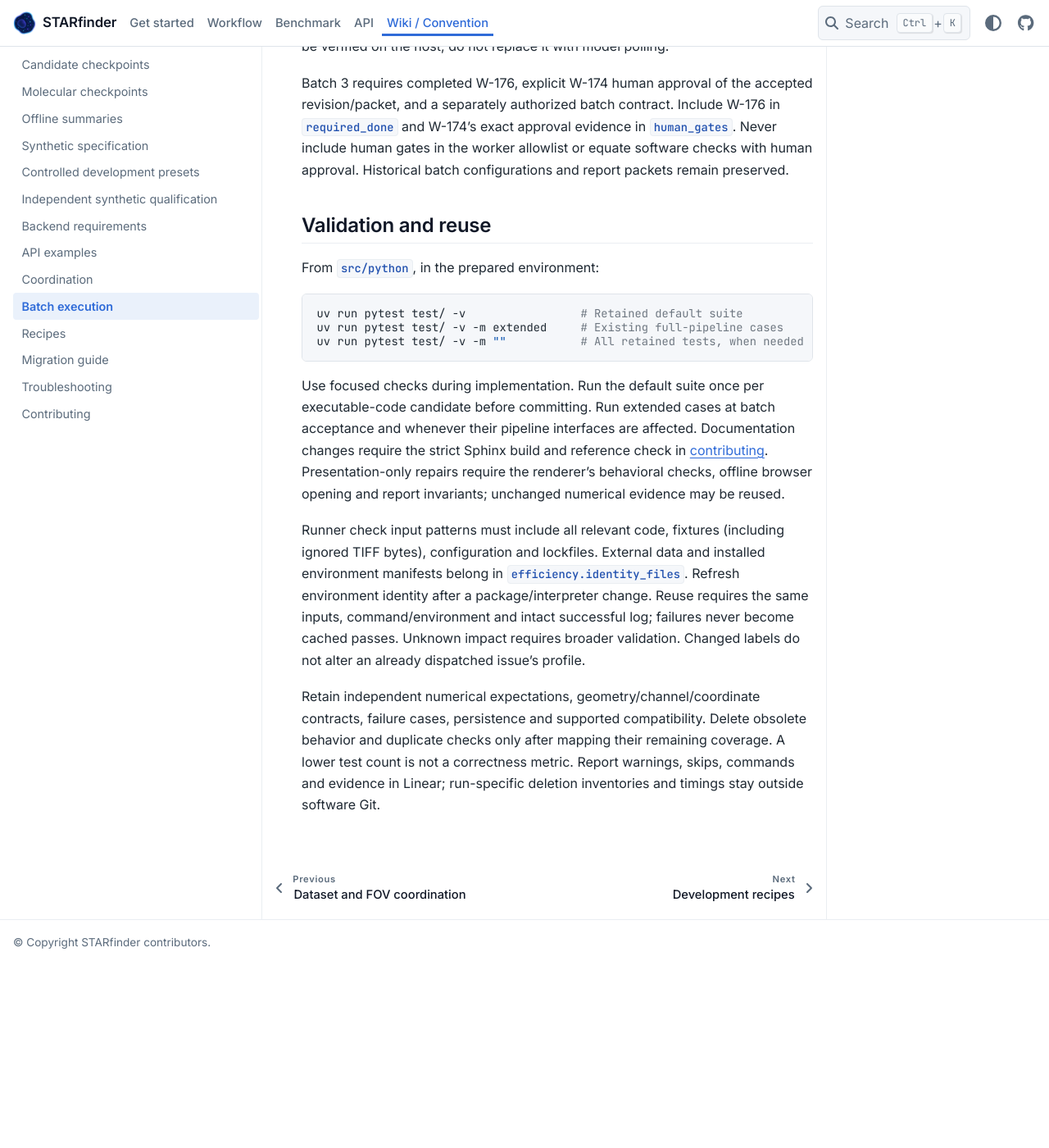
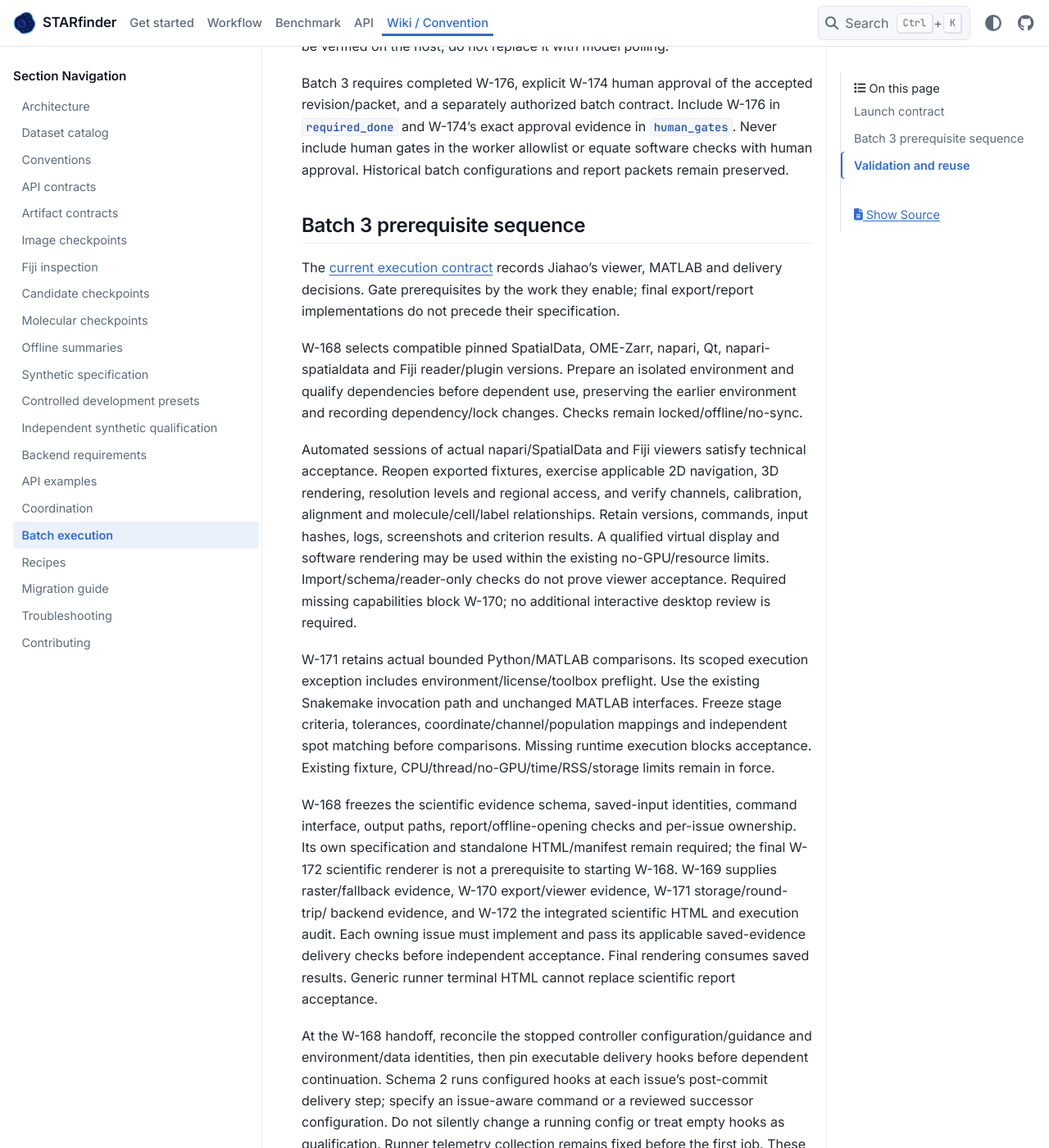
Before and after one commit to wanglab-broad/starfinder, a Sphinx documentation site: the page built from docs/batch-execution.md, in a window 1280 px wide and 1400 px high, scrolled down 805 px. Shown: the whole window at 82% size. Built offline with Sphinx 7.4.7 and the PyData theme 0.15.4, drawn with Linux system fonts in a browser that asks for light colours; before the commit the page ends 1982 px from its top, so only the background shows below that; some of the changed text lies outside the part shown.

Commit message:
fix(batch): inherit approved presentation and reconciled batch-3 contract

```diff
--- a/docs/batch-execution.md
+++ b/docs/batch-execution.md
@@ -34,6 +34,51 @@
 human gates in the worker allowlist or equate software checks with human approval.
 Historical batch configurations and report packets remain preserved.
 
+## Batch 3 prerequisite sequence
+
+The [current execution contract](https://linear.app/jiahaoh/document/chapter-ii-development-milestones-1-2-execution-plan-and-acceptance-c16c39fb9624)
+records Jiahao's viewer, MATLAB and delivery decisions. Gate prerequisites by the
+work they enable; final export/report implementations do not precede their specification.
+
+W-168 selects compatible pinned SpatialData, OME-Zarr, napari, Qt,
+napari-spatialdata and Fiji reader/plugin versions. Prepare an isolated environment
+and qualify dependencies before dependent use, preserving the earlier environment
+and recording dependency/lock changes. Checks remain locked/offline/no-sync.
+
+Automated sessions of actual napari/SpatialData and Fiji viewers satisfy technical
+acceptance. Reopen exported fixtures, exercise applicable 2D navigation, 3D
+rendering, resolution levels and regional access, and verify channels, calibration,
+alignment and molecule/cell/label relationships. Retain versions, commands, input
+hashes, logs, screenshots and criterion results. A qualified virtual display and
+software rendering may be used within the existing no-GPU/resource limits.
+Import/schema/reader-only checks do not prove viewer acceptance. Required missing
+capabilities block W-170; no additional interactive desktop review is required.
+
+W-171 retains actual bounded Python/MATLAB comparisons. Its scoped execution
+exception includes environment/license/toolbox preflight. Use the existing
+Snakemake invocation path and unchanged MATLAB interfaces. Freeze stage criteria,
+tolerances, coordinate/channel/population mappings and independent spot matching
+before comparisons. Missing runtime execution blocks acceptance. Existing fixture,
+CPU/thread/no-GPU/time/RSS/storage limits remain in force.
+
+W-168 freezes the scientific evidence schema, saved-input identities, command
+interface, output paths, report/offline-opening checks and per-issue ownership.
+Its own specification and standalone HTML/manifest remain required; the final
+W-172 scientific renderer is not a prerequisite to starting W-168. W-169 supplies
+raster/fallback evidence, W-170 export/viewer evidence, W-171 storage/round-trip/
+backend evidence, and W-172 the integrated scientific HTML and execution audit.
+Each owning issue must implement and pass its applicable saved-evidence delivery
+checks before independent acceptance. Final rendering consumes saved results.
+Generic runner terminal HTML cannot replace scientific report acceptance.
+
+At the W-168 handoff, reconcile the stopped controller configuration/guidance and
+environment/data identities, then pin executable delivery hooks before dependent
+continuation. Schema 2 runs configured hooks at each issue's post-commit delivery
+step; specify an issue-aware command or a reviewed successor configuration.
+Do not silently change a running config or treat empty hooks as qualification.
+Runner telemetry collection remains fixed before the first job. These technical
+handoff steps introduce no additional human approval gate.
+
 ## Validation and reuse
 
 From `src/python`, in the prepared environment:
--- a/docs/examples/qualification_report.py
+++ b/docs/examples/qualification_report.py
@@ -22,7 +22,42 @@
 
 
 def details(title, value):
-    return '<details><summary>'+html.escape(title)+'</summary><pre>'+html.escape(json.dumps(value, indent=2))+'</pre></details>'
+    return '<details><summary>'+html.escape(title)+'</summary><pre><code>'+html.escape(json.dumps(value, indent=2))+'</code></pre></details>'
+
+
+def parameter_table(rows):
+    """Keep parameter records escaped and readable as code without changing values."""
+    frame = pd.DataFrame(rows)
+    frame = frame.apply(lambda column: column.map(
+        lambda value: '<code>'+html.escape(str(value))+'</code>'))
+    frame.columns = [html.escape(str(column)) for column in frame.columns]
+    return frame.to_html(index=False, escape=False, border=0)
+
+
+# Explanations of the frozen controlled-development-v1 conditions, not new defaults.
+CONDITION_INTRODUCTIONS = {
+    'clean': 'Reference scene with two fixed amplicons and no enabled observation or geometry effects.',
+    'brightness': 'Doubles amplicon brightness while preserving positions and kernel shape.',
+    'axial_width': 'Broadens the kernel along Z; the center XY slice is unchanged for these centered amplicons.',
+    'lateral_width': 'Broadens each amplicon in the XY plane without changing its peak brightness.',
+    'elongation': 'Stretches each amplicon along Y at zero rotation while retaining the original X width.',
+    'placement': 'Moves the two amplicons into a seeded cluster around the first reference center.',
+    'dropout': 'Suppresses emission in the middle round, then restores it in the last round while retaining all truth rows.',
+    'weakening': 'Reduces middle-round emission to one quarter, then restores it in the last round.',
+    'trend': 'Halves emission at each successive round using absolute round factors.',
+    'loss': 'Removes emission persistently from the middle round onward while retaining every object in truth.',
+    'gain': 'Halves source-channel signals in every round before any channel mixing.',
+    'mixing': 'Adds quarter-strength leakage from source channel 1 to destination 0 and source 3 to destination 2, using zero-based channel indices.',
+    'baseline': 'Adds a different constant instrument offset to each destination channel in every round.',
+    'gradient': 'Adds a background increasing along X, with fixed channel-specific weights.',
+    'regions': 'Adds a broad Gaussian background region centered on the first reference amplicon.',
+    'texture': 'Adds two seeded, persistent Gaussian background blobs with uniformly sampled centers.',
+    'dependent_noise': 'Adds zero-mean noise whose amplitude scales with the square root of the local pre-noise intensity.',
+    'independent_noise': 'Adds zero-mean noise with a fixed standard deviation independent of intensity.',
+    'translation': 'Moves all objects by the same round-specific absolute ZYX translation.',
+    'local': 'Applies a smooth round-specific displacement strongest near the first reference amplicon.',
+    'combined': 'Combines weakening, trend, gain, mixing, backgrounds, both noises and global/local motion; appearance, placement, dropout and loss stay at clean settings.',
+}
 
 
 def check_summary(checks):
@@ -157,9 +192,7 @@
 def gallery(presets, qualification):
     rows = {c['case']:c for c in qualification['cases']}
     result = []
-    for condition in ['clean','brightness','axial_width','lateral_width','elongation','placement',
-                      'dropout','weakening','trend','loss','gain','mixing','baseline','gradient','regions',
-                      'texture','dependent_noise','independent_noise','translation','local','combined']:
+    for condition, introduction in CONDITION_INTRODUCTIONS.items():
         root = presets/('small-'+condition)
         saved = load_image_checkpoint(root/'prepared')
         histories = pd.read_parquet(root/'round-truth.parquet')
@@ -173,10 +206,16 @@
                 ax.annotate(row.amplicon_id,(row.x,row.y),xytext=(3,5),textcoords='offset points',color='white',fontsize=8)
         fig.colorbar(view, ax=axes, label='Stored intensity: fixed −1 to 16', shrink=.8)
         fig.suptitle(condition+' · round2 · XY z=4 · full truth marked even without emission')
-        result.append('<h3 id="case-'+condition+'">'+condition+'</h3>'+embed_figure(fig, condition+' saved channel-specific images and truth'))
+        result.append('<h3 id="case-'+condition+'"><code>'+condition+'</code></h3>'
+                      '<p class="condition-introduction">'+html.escape(introduction)+'</p>'
+                      +embed_figure(fig, condition+' saved channel-specific images and truth'))
         result.append('<p>Independent full-grid audit: pass; max absolute error '+f"{rows['small-'+condition]['max_absolute_error']:.3g}"+'.</p>')
     result.append('<h3>Combined geometry in Z=1 and wider 3D field</h3>')
     for size in ('z1','wide'):
+        result.append('<p><code>'+size+'</code>: '+(
+            'Combined effects sampled at a single Z plane of the 3D kernel, without projection or renormalization.'
+            if size == 'z1' else 'Combined effects in a wider 3D field with the same supplied molecular centers.'
+        )+'</p>')
         root = presets/(size+'-combined')
         layer = load_image_checkpoint(root/'prepared').layers[1]
         image = layer.loaded.image
@@ -227,6 +266,7 @@
     if destination.exists():
         raise FileExistsError('Preserve previous review packets')
     css = 'body{font:16px/1.55 system-ui;color:#203047;max-width:1400px;margin:32px auto;padding:0 24px}h1{font-size:2.4rem}h2{margin-top:48px;border-bottom:2px solid #deebf4}h3{margin-top:30px}table{border-collapse:collapse;display:block;overflow:auto;margin:18px 0;font-size:.9rem}td,th{padding:8px 12px;border:1px solid #d8e1e8;text-align:left}th,nav{background:#eef4f8}img{max-width:100%;height:auto}pre{white-space:pre-wrap;overflow-wrap:anywhere;font-size:.8rem;background:#f3f6f8;padding:16px}nav{padding:16px}nav a{margin-right:18px;display:inline-block}a{color:#14598d}details{margin:16px 0}summary{cursor:pointer;font-weight:600}.lead{font-size:1.15rem}'
+    css += 'code{font-family:ui-monospace,monospace;background:#f3f6f8;padding:2px 4px;border-radius:3px}td code{white-space:pre-wrap;overflow-wrap:normal}pre code{padding:0}'
     sections=[]
     def section(identity,title,body):
         sections.append((identity,title,body))
@@ -236,9 +276,9 @@
         '<p>These are bounded software-development fixtures, not calibrated D04, biological RNA truth, method-accuracy evidence or historical v1/v2 qualification. Source revision <code>'+html.escape(context['code']['commit'])+'</code>; exact source identities are in the appendix.</p>'
         +render_table(context['acceptance'])+representative(presets))
     section('settings','Fixed settings and controlled comparisons',
-        '<p>ZYXC float32 images; float64 NCR truth; ZYX voxel-index coordinates; physical calibration unknown. Rounds round10 → round2 → round1; channels ch02 → ch00 → ch03 → ch01. Mapping 1→1, 2→0, 3→3, 4→2. gt-A=123/gene-A and gt-B=214/gene-B. Root seed 42, development scene controlled-development-v1.</p>'
-        +render_table(context['parameters'])
-        +render_table([dict(condition=c['name'], factors=', '.join(c['factors']) or 'none', shape=c['shape'], seconds=c['seconds'], bytes=c['bytes']) for c in manifest['cases'] if c['name'].startswith('small-')])
+        '<p>Images: <code>ZYXC float32</code>; truth: <code>NCR float64</code>; coordinates: <code>ZYX</code> voxel indices; physical calibration unknown. Rounds: <code>round10 → round2 → round1</code>; channels: <code>ch02 → ch00 → ch03 → ch01</code>. Mapping: <code>1→1, 2→0, 3→3, 4→2</code>. Truth: <code>gt-A=123/gene-A</code> and <code>gt-B=214/gene-B</code>. Root seed: <code>42</code>; development scene: <code>controlled-development-v1</code>.</p>'
+        +parameter_table(context['parameters'])
+        +parameter_table([dict(condition=c['name'], factors=', '.join(c['factors']) or 'none', shape=c['shape'], seconds=c['seconds'], bytes=c['bytes']) for c in manifest['cases'] if c['name'].startswith('small-')])
         +'<p>Preset timings above are inherited W-166 creation measurements, not W-167 processing timings. Sizes: Z=1 (1×32×32), small (9×32×32), wide (9×48×48). Z=1 samples the 3D kernel without projection or renormalization; axial-width-only changes are image-invariant there. Only the named factor changes; namespaces differ intentionally. Different sizes do not promise identical overlapping noise samples.</p>')
     section('gallery','Saved single-factor and combined gallery',
         '<p>All panels use the same −1 to 16 display scale; values outside it saturate only in this display, never in saved float images. Crosses are full independent truth, not detections. The middle round exposes dropout, weakening and fractional motion. Combined enables weakening, trend, gain, mixing, all backgrounds, both noises, translation/local geometry; it leaves dropout/loss and appearance/placement off.</p>'
```
Also changed, not shown: AGENTS.md (+9 -2 lines), docs/synthetic-qualification.md (+8 -0 lines).
